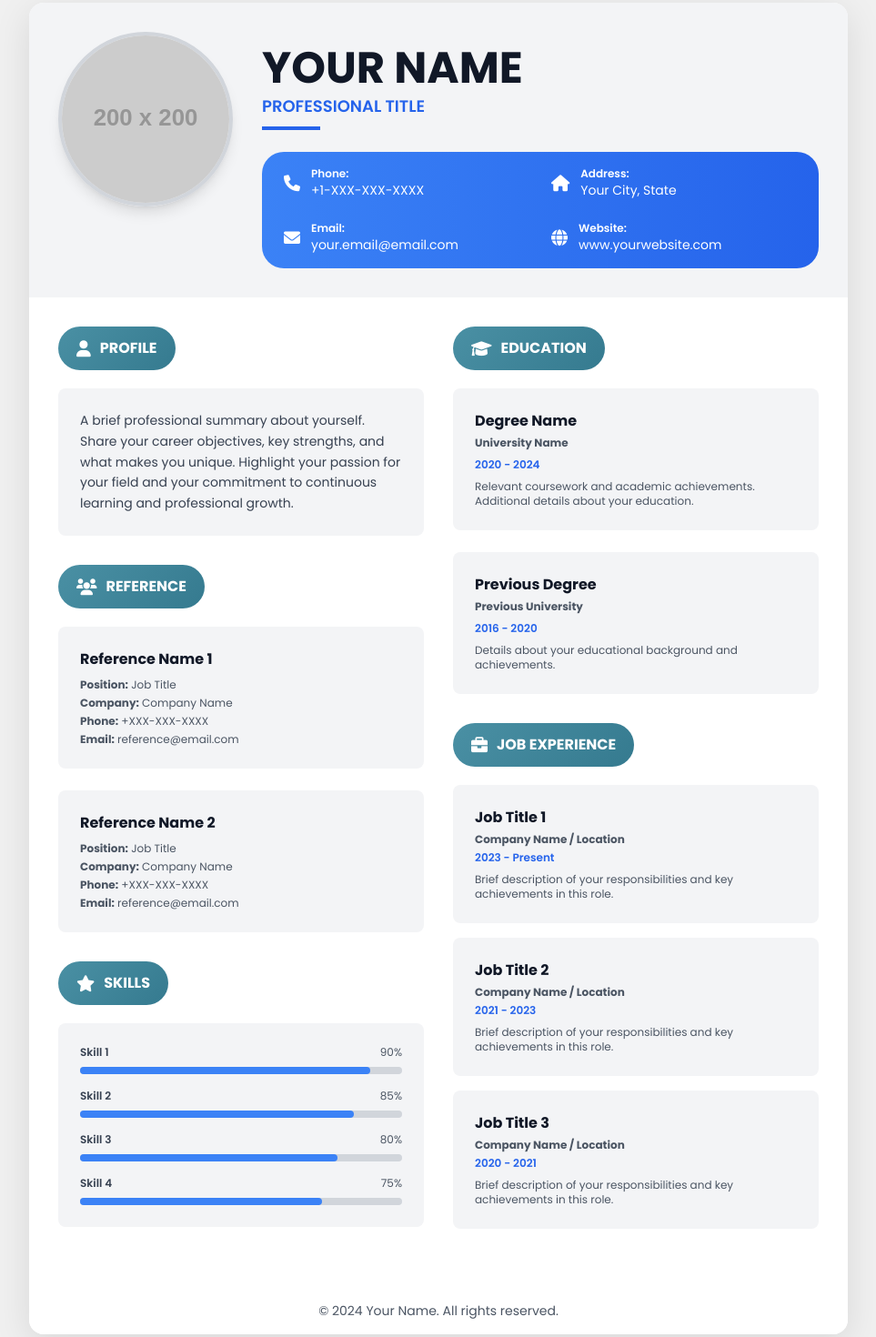
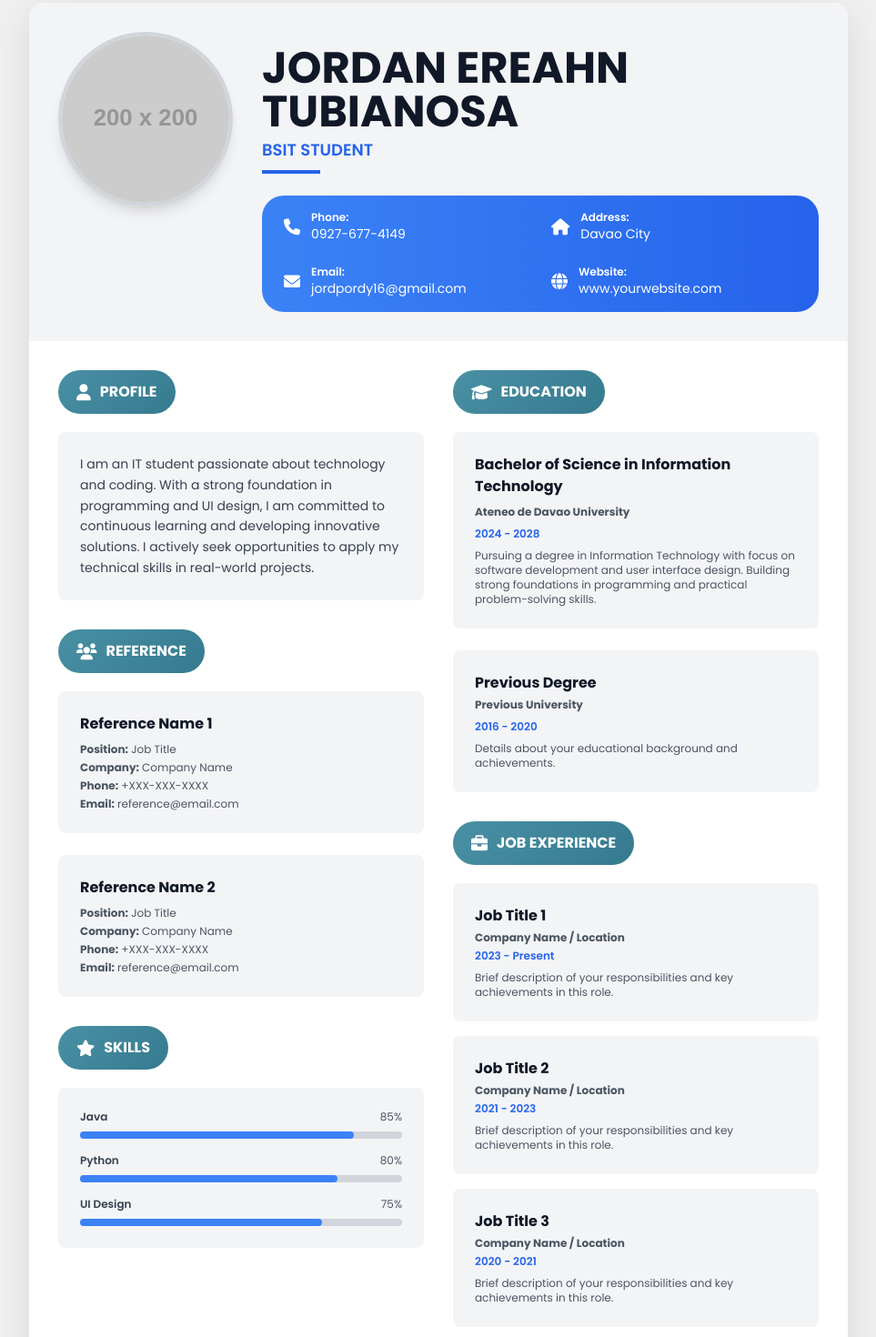
Before and after one commit to JordanTubs/Tubianosa_CVPortfolio, a website: page index.html in a window 1280 px wide. Shown: the part 17-1487 px from the top of the page at 91% size, without its empty margins (158-1121 px from the left). Drawn offline with nearby package versions, Linux system fonts and the light colour scheme; placeholder pictures from the web are drawn by us.

Commit message:
Add personal information: Jordan Ereahn Tubianosa, BSIT Student

```diff
--- a/index.html
+++ b/index.html
@@ -50,8 +50,8 @@
 
                 <!-- Header Info -->
                 <div class="flex-grow pt-4">
-                    <h1 class="text-5xl font-bold text-gray-900 mb-1">YOUR NAME</h1>
-                    <p class="text-lg text-blue-600 font-semibold mb-2">PROFESSIONAL TITLE</p>
+                    <h1 class="text-5xl font-bold text-gray-900 mb-1">JORDAN EREAHN TUBIANOSA</h1>
+                    <p class="text-lg text-blue-600 font-semibold mb-2">BSIT STUDENT</p>
                     <div class="w-16 h-1 bg-blue-600 mb-6"></div>
 
                     <!-- Contact Info Box -->
@@ -61,21 +61,21 @@
                                 <i class="fas fa-phone text-lg"></i>
                                 <div>
                                     <p class="text-xs font-semibold">Phone:</p>
-                                    <p class="text-sm">+1-XXX-XXX-XXXX</p>
+                                    <p class="text-sm">0927-677-4149</p>
                                 </div>
                             </div>
                             <div class="flex items-center gap-3">
                                 <i class="fas fa-home text-lg"></i>
                                 <div>
                                     <p class="text-xs font-semibold">Address:</p>
-                                    <p class="text-sm">Your City, State</p>
+                                    <p class="text-sm">Davao City</p>
                                 </div>
                             </div>
                             <div class="flex items-center gap-3">
                                 <i class="fas fa-envelope text-lg"></i>
                                 <div>
                                     <p class="text-xs font-semibold">Email:</p>
-                                    <p class="text-sm">your.email@email.com</p>
+                                    <p class="text-sm">jordpordy16@gmail.com</p>
                                 </div>
                             </div>
                             <div class="flex items-center gap-3">
@@ -104,7 +104,7 @@
                         PROFILE
                     </div>
                     <div class="bg-gray-100 rounded-lg p-6 text-gray-700 text-sm leading-relaxed">
-                        <p>A brief professional summary about yourself. Share your career objectives, key strengths, and what makes you unique. Highlight your passion for your field and your commitment to continuous learning and professional growth.</p>
+                        <p>I am an IT student passionate about technology and coding. With a strong foundation in programming and UI design, I am committed to continuous learning and developing innovative solutions. I actively seek opportunities to apply my technical skills in real-world projects.</p>
                     </div>
                 </div>
 
@@ -141,16 +141,7 @@
                     <div class="bg-gray-100 rounded-lg p-6 space-y-4">
                         <div>
                             <div class="flex justify-between mb-2">
-                                <span class="text-xs font-semibold text-gray-700">Skill 1</span>
-                                <span class="text-xs text-gray-600">90%</span>
-                            </div>
-                            <div class="w-full bg-gray-300 rounded-full h-2">
-                                <div class="bg-blue-500 h-2 rounded-full" style="width: 90%"></div>
-                            </div>
-                        </div>
-                        <div>
-                            <div class="flex justify-between mb-2">
-                                <span class="text-xs font-semibold text-gray-700">Skill 2</span>
+                                <span class="text-xs font-semibold text-gray-700">Java</span>
                                 <span class="text-xs text-gray-600">85%</span>
                             </div>
                             <div class="w-full bg-gray-300 rounded-full h-2">
@@ -159,7 +150,7 @@
                         </div>
                         <div>
                             <div class="flex justify-between mb-2">
-                                <span class="text-xs font-semibold text-gray-700">Skill 3</span>
+                                <span class="text-xs font-semibold text-gray-700">Python</span>
                                 <span class="text-xs text-gray-600">80%</span>
                             </div>
                             <div class="w-full bg-gray-300 rounded-full h-2">
@@ -168,7 +159,7 @@
                         </div>
                         <div>
                             <div class="flex justify-between mb-2">
-                                <span class="text-xs font-semibold text-gray-700">Skill 4</span>
+                                <span class="text-xs font-semibold text-gray-700">UI Design</span>
                                 <span class="text-xs text-gray-600">75%</span>
                             </div>
                             <div class="w-full bg-gray-300 rounded-full h-2">
@@ -189,10 +180,10 @@
                     </div>
                     <div class="space-y-6">
                         <div class="bg-gray-100 rounded-lg p-6">
-                            <h3 class="font-bold text-gray-900 mb-1">Degree Name</h3>
-                            <p class="text-xs text-gray-600 mb-2"><strong>University Name</strong></p>
-                            <p class="text-xs text-blue-600 font-semibold mb-2">2020 - 2024</p>
-                            <p class="text-xs text-gray-600">Relevant coursework and academic achievements. Additional details about your education.</p>
+                            <h3 class="font-bold text-gray-900 mb-2">Bachelor of Science in Information Technology</h3>
+                            <p class="text-xs text-gray-600 mb-2"><strong>Ateneo de Davao University</strong></p>
+                            <p class="text-xs text-blue-600 font-semibold mb-2">2024 - 2028</p>
+                            <p class="text-xs text-gray-600">Pursuing a degree in Information Technology with focus on software development and user interface design. Building strong foundations in programming and practical problem-solving skills.</p>
                         </div>
                         <div class="bg-gray-100 rounded-lg p-6">
                             <h3 class="font-bold text-gray-900 mb-1">Previous Degree</h3>
```
